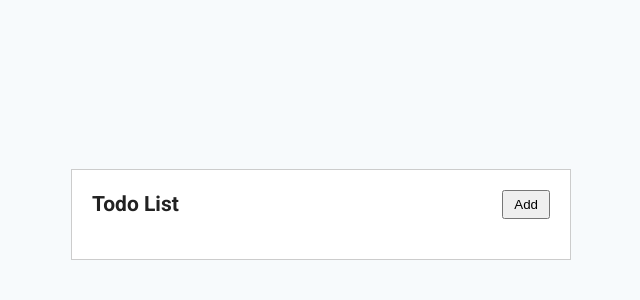
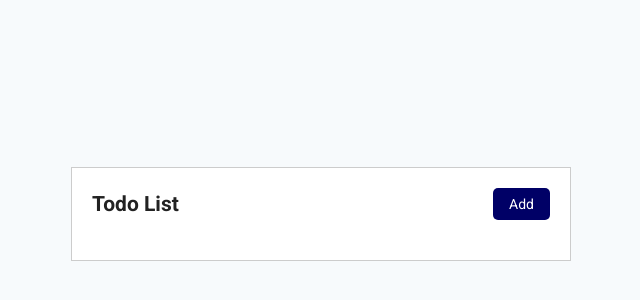
Before and after one commit to kalvinhart/angular-todo, an Angular app: page / in a window 1280 px wide. Shown: the part 186-486 px from the top of the page, without its empty margins (319-959 px from the left). Built offline with nearby package versions, Linux system fonts and the light colour scheme.

Commit message:
adjusted button styles

```diff
--- a/src/app/components/button/button.component.css
+++ b/src/app/components/button/button.component.css
@@ -1,4 +1,22 @@
 .btn {
-  padding: 5px 10px;
+  padding: 8px 16px;
   cursor: pointer;
+  font: inherit;
+  border: none;
+  border-radius: 5px;
+  background-color: #000066;
+  color: white;
+  transition: all 0.2s ease-in-out;
 }
+
+.btn:hover {
+  background-color: #0000aa;
+}
+
+.btn-danger {
+  background-color: #660000;
+}
+
+.btn-danger:hover {
+  background-color: #aa0000;
+}
--- a/src/app/components/button/button.component.html
+++ b/src/app/components/button/button.component.html
@@ -1,6 +1,7 @@
 <button
   type="{{ type }}"
   class="btn"
+  [ngClass]="'btn-' + variant"
   (click)="handleClick ? handleClick() : null"
 >
   {{ text }}
--- a/src/app/components/button/button.component.ts
+++ b/src/app/components/button/button.component.ts
@@ -7,6 +7,7 @@ import { Component, Input, OnInit } from '@angular/core';
 })
 export class ButtonComponent implements OnInit {
   @Input() type: string = 'button';
+  @Input() variant?: string = 'primary';
   @Input() text!: string;
   @Input() handleClick?: () => void;
 
--- a/src/app/components/todo-item/todo-item.component.html
+++ b/src/app/components/todo-item/todo-item.component.html
@@ -2,6 +2,6 @@
   <span class="todo-text">{{ todo.text }}</span>
   <div class="button-group">
     <app-button [text]="'Edit'"></app-button>
-    <app-button [text]="'Delete'"></app-button>
+    <app-button [variant]="'danger'" [text]="'Delete'"></app-button>
   </div>
 </div>
```
